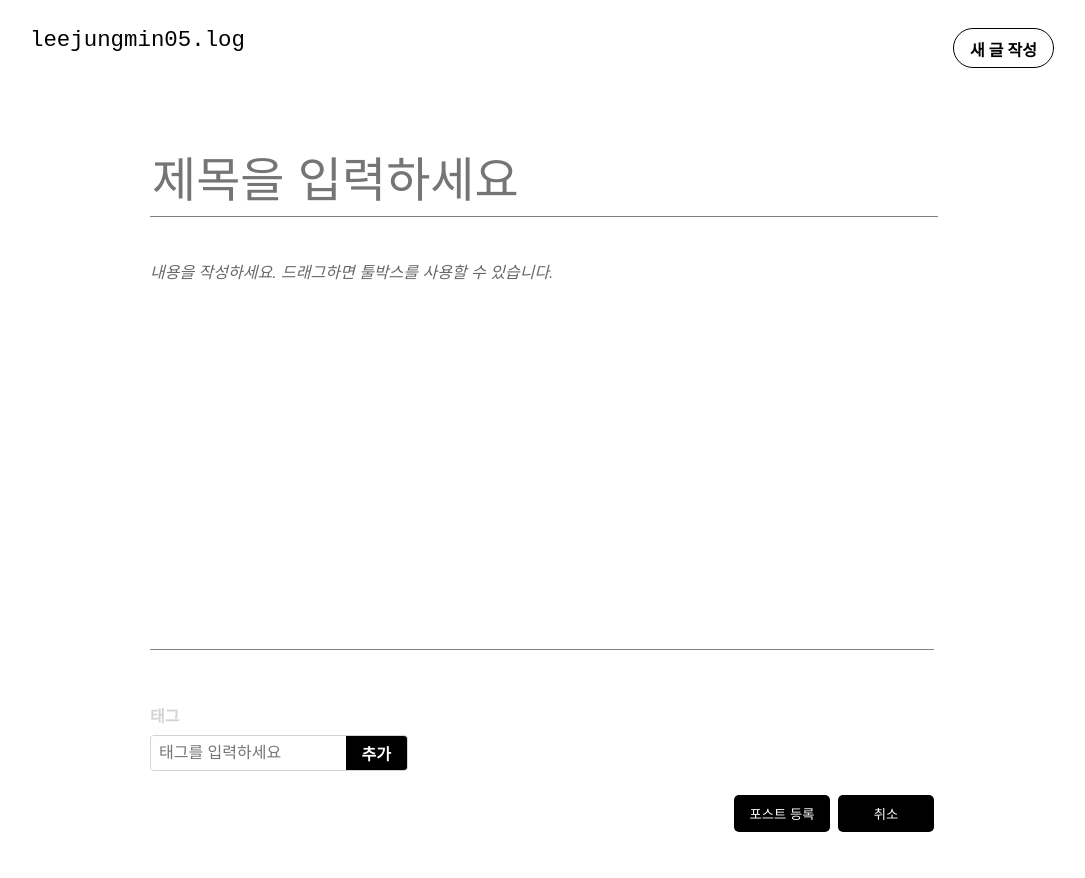
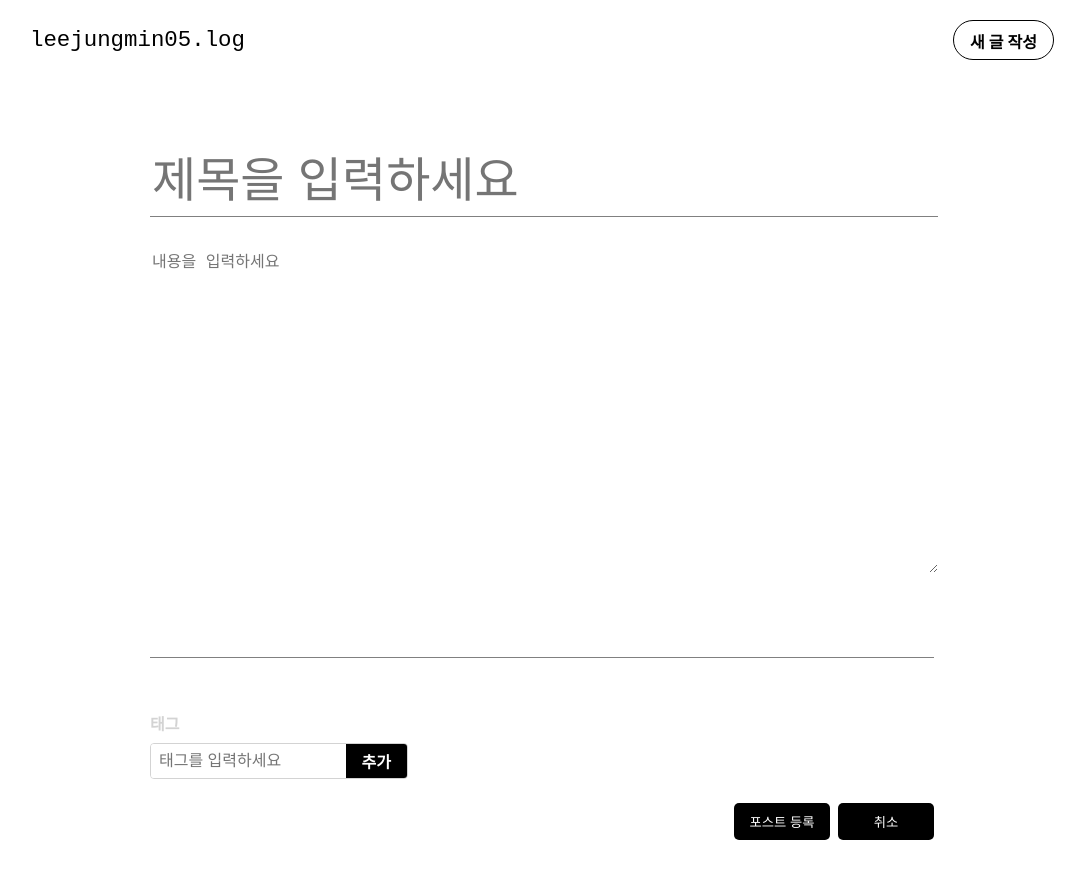
Before and after one commit to leejungmin05/Blog-ojt-project, a React (Create React App) app in the folder blog-frontend/: page /create in a window 1280 px wide. Shown: the top 878 px of the page, without its empty margins (98-1183 px from the left). Built offline with nearby package versions, Linux system fonts and the light colour scheme.

Commit message:
feat: create post & data bind to detailPost

```diff
--- a/blog-frontend/src/components/Editor/Editor.js
+++ b/blog-frontend/src/components/Editor/Editor.js
@@ -1,7 +1,8 @@
-import React, { useRef, useEffect } from "react";
-import Quill from "quill";
+import React, { useState} from "react";
+import TagBox from './TagBox';
 import "quill/dist/quill.bubble.css";
 import styled from "styled-components";
+import axios from "axios";
 
 const EditorBlock = styled.div`
   padding-top: 5rem;
@@ -20,43 +21,85 @@ const TitleInput = styled.input`
   border-bottom: 1px solid gray;
 `;
 
-const QuillWrapper = styled.div`
-  .ql-editor {
+const TextWrapper = styled.div`
+  textarea{
+    border: none;
     min-height: 320px;
     font-size: 1rem;
     line-height: 1.5;
+    width: 100%;
   }
-  .ql-editor.ql-blank::before {
-    left: 0px;
+
+  textarea:focus {
+    outline: none;
   }
 `;
 
+const ButtonBlock = styled.div`
+margin-top: 1rem;
+margin-bottom: 3rem;
+margin-left: 15rem;
+margin-right: 15rem;
+display: flex;
+justify-content: flex-end;
+button + button {
+  margin-left: 0.5rem;
+}
+`;
+
+const StyledButton = styled.button`
+  height: 2.3rem;
+  width: 6rem;
+  border: none;
+  border-radius: 5px;
+  color: white;
+  background: black;
+  &:hover {
+    background: gray;
+  }
+`;
+
+
 const Editor = () => {
-  const quillElement = useRef(null);
-  const quillInstance = useRef(null);
+  const [title, setTitle] = useState("")
+  const [body, setBody] = useState("")
+  const [tags, setTags] = useState()
 
-  useEffect(() => {
-    quillInstance.current = new Quill(quillElement.current, {
-      theme: "bubble",
-      placeholder: "내용을 작성하세요. 드래그하면 툴박스를 사용할 수 있습니다.",
-      modules: {
-        toolbar: [
-          [{ header: "1" }, { header: "2" }],
-          ["bold", "italic", "underline"],
-          [{ list: "ordered" }, { list: "bullet" }],
-          ["blockquote", "code-block", "link"],
-        ],
-      },
-    });
-  }, []);
+  const getTags = (tags) => {
+    setTags(tags)
+  }
+
+  const handleSubmit = (e) => {
+    e.preventDefault();
+    const newPost = {
+      title,
+      body,
+      tags
+    };
+    try {
+     axios.post("/posts", newPost)
+     .then((response) => {
+      window.location.replace("/post/"+ response.data._id);
+     })
+    } catch (err) { }
+  }
 
   return (
-    <EditorBlock>
-      <TitleInput placeholder="제목을 입력하세요" />
-      <QuillWrapper>
-        <div ref={quillElement} />
-      </QuillWrapper>
+    <>
+    <EditorBlock >
+      <TitleInput placeholder="제목을 입력하세요" onChange={e => setTitle(e.target.value)} />
+      <TextWrapper>
+        <textarea  type="text" placeholder="내용을 입력하세요" onChange={e => setBody(e.target.value)}/>
+      </TextWrapper>
     </EditorBlock>
+    <TagBox getTags={e => getTags(e)} />
+    <ButtonBlock>
+      <form onSubmit={handleSubmit}>
+      <StyledButton type="submit">포스트 등록</StyledButton>
+      <StyledButton >취소</StyledButton>
+      </form>
+    </ButtonBlock>
+    </>
   );
 };
 
--- a/blog-frontend/src/components/Editor/EditorActionButton.js
+++ /dev/null
@@ -1,37 +0,0 @@
-import React from "react";
-import styled from "styled-components";
-
-const WriteActionButtonsBlock = styled.div`
-  margin-top: 1rem;
-  margin-bottom: 3rem;
-  margin-left: 15rem;
-  margin-right: 15rem;
-  display: flex;
-  justify-content: flex-end;
-  button + button {
-    margin-left: 0.5rem;
-  }
-`;
-
-const StyledButton = styled.button`
-  height: 2.3rem;
-  width: 6rem;
-  border: none;
-  border-radius: 5px;
-  color: white;
-  background: black;
-  &:hover {
-    background: gray;
-  }
-`;
-
-const WriteActionButtons = ({ onCancel, onPublish }) => {
-  return (
-    <WriteActionButtonsBlock>
-      <StyledButton onClick={onPublish}>포스트 등록</StyledButton>
-      <StyledButton onClick={onCancel}>취소</StyledButton>
-    </WriteActionButtonsBlock>
-  );
-};
-
-export default WriteActionButtons;
--- a/blog-frontend/src/components/Editor/EditorContainer.js
+++ b/blog-frontend/src/components/Editor/EditorContainer.js
@@ -1,15 +1,9 @@
-import React from "react";
+import React  from "react";
 import Editor from "./Editor";
-import EditorActionButton from "./EditorActionButton";
-import TagBox from "./TagBox";
 
 const EditorContainer = () => {
-  return (
-    <>
+   return (
       <Editor />
-      <TagBox />
-      <EditorActionButton />
-    </>
   );
 };
 
--- a/blog-frontend/src/components/Editor/TagBox.js
+++ b/blog-frontend/src/components/Editor/TagBox.js
@@ -72,7 +72,7 @@ const TagList = React.memo(({ tags, onRemove }) => (
   </TagListBlock>
 ));
 
-const TagBox = () => {
+const TagBox = (props) => {
   const [input, setInput] = useState("");
   const [localTags, setLocalTags] = useState([]);
 
@@ -105,6 +105,8 @@ const TagBox = () => {
     [input, insertTag]
   );
 
+  props.getTags(localTags);
+
   return (
     <TagBoxBolck>
       <h4>태그</h4>
--- a/blog-frontend/src/components/Header/CreatePostButton.js
+++ b/blog-frontend/src/components/Header/CreatePostButton.js
@@ -8,7 +8,6 @@ const StyledButton = styled(Link)`
   padding-left: 1rem;
   padding-right: 1rem;
   padding-bottom: 0.4rem;
-  margin-top: 1rem;
   cursor: pointer;
   text-decoration: none;
   transition: 0.2s all;
```
